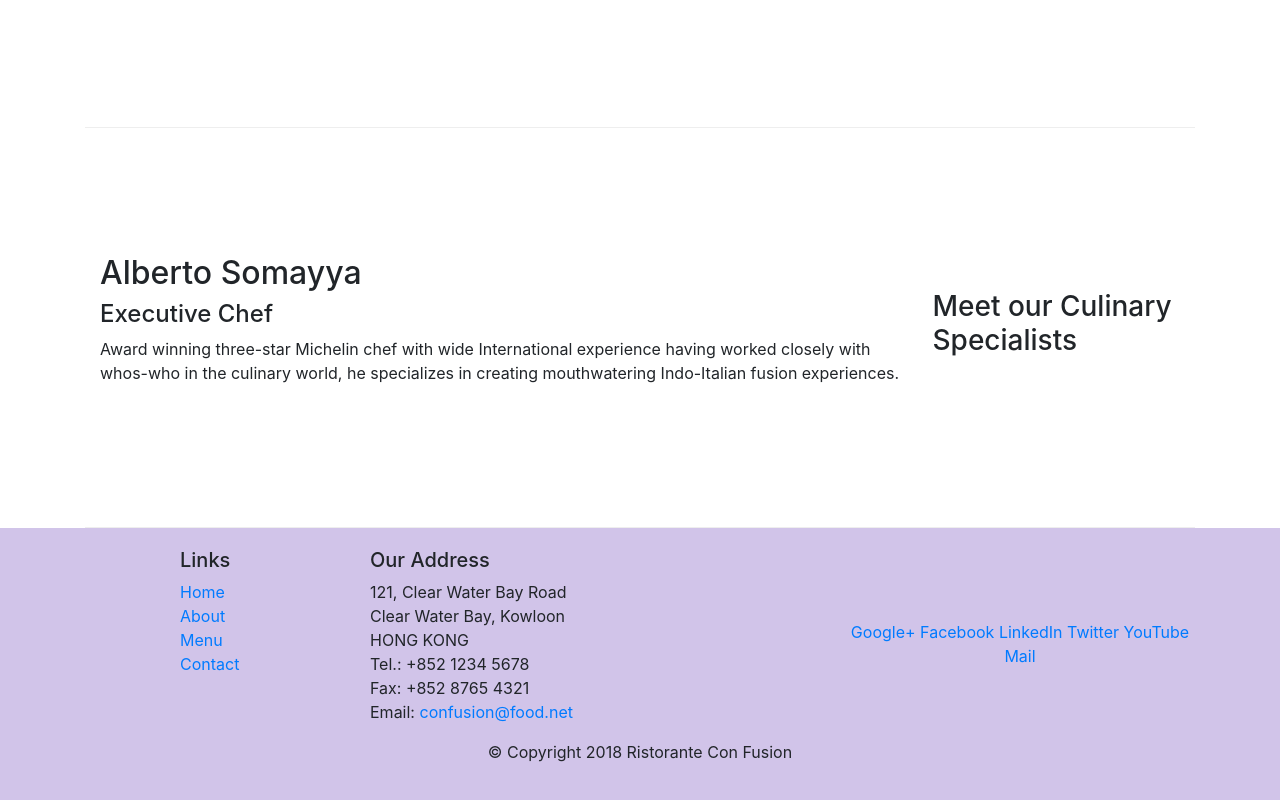
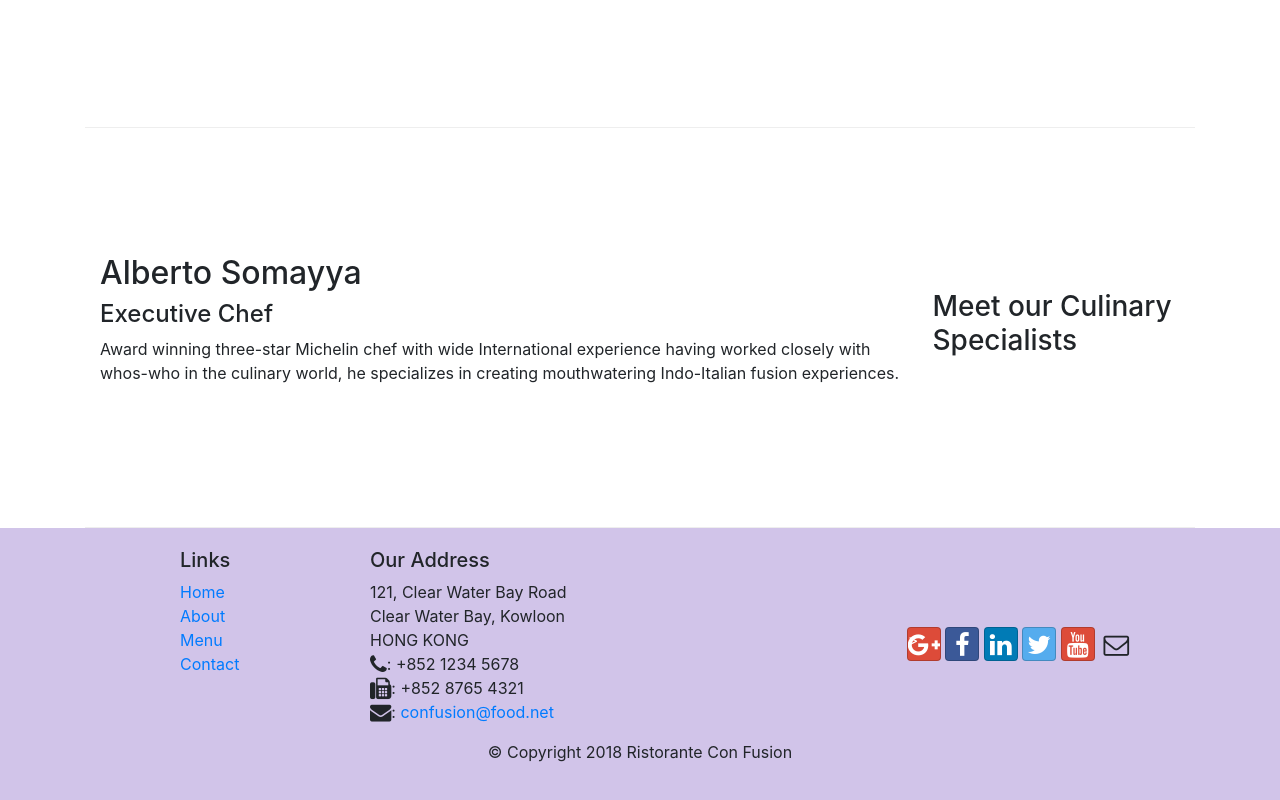
Before and after one commit to nico-rodriguez/front-end-web-ui-frameworks-and-tools-bootstrap4-course, a website: page index.html in a window 1280 px wide. Shown: the part 956-1756 px from the top of the page. Drawn offline with nearby package versions, Linux system fonts and the light colour scheme.

Commit message:
Icon fonts

```diff
--- a/index.html
+++ b/index.html
@@ -9,6 +9,8 @@
 
   <!-- Bootstrap CSS -->
   <link rel="stylesheet" href="node_modules/bootstrap/dist/css/bootstrap.min.css">
+  <link rel="stylesheet" href="node_modules/font-awesome/css/font-awesome.min.css">
+  <link rel="stylesheet" href="node_modules/bootstrap-social/bootstrap-social.css">
   <link rel="stylesheet" href="css/styles.css">
   <title>Ristorante Con Fusion</title>
 </head>
@@ -22,10 +24,10 @@
       <a class="navbar-brand mr-auto" href="#">Ristorante Con Fusion</a>
       <div class="collapse navbar-collapse" id="Navbar">
         <ul class="navbar-nav mr-auto">
-          <li class="nav-item active"><a class="nav-link" href="#">Home</a></li>
-          <li class="nav-item"><a class="nav-link" href="./aboutus.html">About</a></li>
-          <li class="nav-item"><a class="nav-link" href="#">Menu</a></li>
-          <li class="nav-item"><a class="nav-link" href="#">Content</a></li>
+          <li class="nav-item active"><a class="nav-link" href="#"><span class="fa fa-home fa-lg"></span>Home</a></li>
+          <li class="nav-item"><a class="nav-link" href="./aboutus.html"><span class="fa fa-info fa-lg"></span>About</a></li>
+          <li class="nav-item"><a class="nav-link" href="#"><span class="fa fa-list fa-lg"></span>Menu</a></li>
+          <li class="nav-item"><a class="nav-link" href="#"><span class="fa fa-address-card fa-lg"></span>Content</a></li>
         </ul>
       </div>
     </div>
@@ -96,19 +98,19 @@
             121, Clear Water Bay Road<br>
             Clear Water Bay, Kowloon<br>
             HONG KONG<br>
-            Tel.: +852 1234 5678<br>
-            Fax: +852 8765 4321<br>
-            Email: <a href="mailto:confusion@food.net">confusion@food.net</a>
+            <i class="fa fa-phone fa-lg"></i>: +852 1234 5678<br>
+            <i class="fa fa-fax fa-lg"></i>: +852 8765 4321<br>
+            <i class="fa fa-envelope fa-lg"></i>: <a href="mailto:confusion@food.net">confusion@food.net</a>
           </address>
         </div>
         <div class="col-12 col-sm-4 align-self-center">
           <div class="text-center">
-            <a href="http://google.com/+">Google+</a>
-            <a href="http://www.facebook.com/profile.php?id=">Facebook</a>
-            <a href="http://www.linkedin.com/in/">LinkedIn</a>
-            <a href="http://twitter.com/">Twitter</a>
-            <a href="http://youtube.com/">YouTube</a>
-            <a href="mailto:">Mail</a>
+            <a class="btn btn-social-icon btn-google" href="http://google.com/+"><i class="fa fa-google-plus fa-lg"></i>></a>
+            <a class="btn btn-social-icon btn-facebook" href="http://www.facebook.com/profile.php?id="><i class="fa fa-facebook fa-lg"></i></a>
+            <a class="btn btn-social-icon btn-linkedin" href="http://www.linkedin.com/in/"><i class="fa fa-linkedin fa-lg"></i></a>
+            <a class="btn btn-social-icon btn-twitter" href="http://twitter.com/"><i class="fa fa-twitter fa-lg"></i></a>
+            <a class="btn btn-social-icon btn-google" href="http://youtube.com/"><i class="fa fa-youtube fa-lg"></i></a>
+            <a class="btn btn-social-icon" href="mailto:"><i class="fa fa-envelope-o fa-lg"></i></a>
           </div>
         </div>
       </div>
--- a/package.json
+++ b/package.json
@@ -15,6 +15,8 @@
   },
   "dependencies": {
     "bootstrap": "^4.6.0",
+    "bootstrap-social": "^5.1.1",
+    "font-awesome": "^4.7.0",
     "jquery": "^3.6.0",
     "popper.js": "^1.16.1"
   }
```
Also changed, not shown: aboutus.html (+15 -13 lines), 1 other file.
